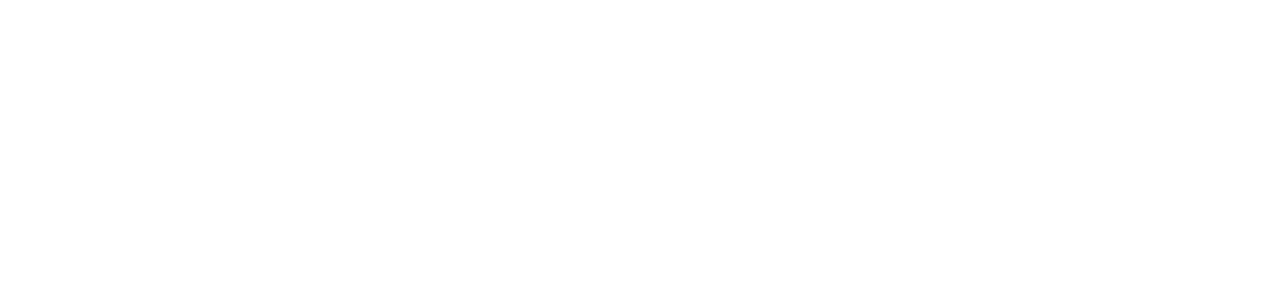
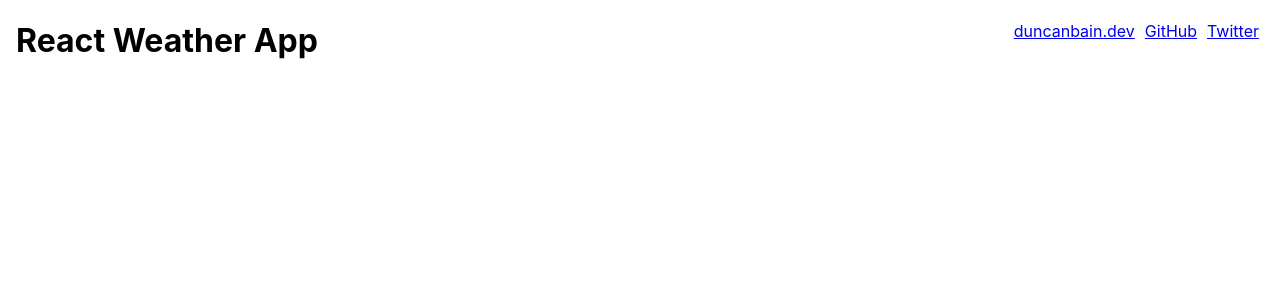
Before and after one commit to duncanjbain/weather-forecast-app, a React (Create React App) app: page / in a window 1280 px wide. Shown: the top 300 px of the page. Built offline with nearby package versions, Linux system fonts and the light colour scheme.

Commit message:
Added header and navigation

```diff
--- a/src/App.js
+++ b/src/App.js
@@ -1,13 +1,23 @@
-import React from 'react';
-import GlobalStyle from './theme/globalStyle'
+import React from "react";
+import GlobalStyle from "./theme/globalStyle";
+import styled from "styled-components";
+import Header from "./Components/Header";
 
+
+const AppContainer = styled.div`
+  padding: 10px;
+  display: flex;
+  flex-direction: column;
+  align-items: center;
+`;
 
 function App() {
   return (
     <>
-    <GlobalStyle></GlobalStyle>
-    <div className="container">
-    </div>
+      <GlobalStyle />
+      <Header />
+      <AppContainer>
+      </AppContainer>
     </>
   );
 }
--- /dev/null
+++ b/src/Components/Header.js
@@ -0,0 +1,44 @@
+import React from "react";
+import styled from "styled-components";
+
+const HeaderContainer = styled.div`
+  display: flex;
+  flex-direction: row;
+  justify-content: space-between;
+  padding: 0 1rem 0 1rem;
+`;
+
+const NavItems = styled.ul`
+  display: flex;
+  flex-direction: row;
+`;
+
+const NavItem = styled.li`
+  padding: 5px;
+  list-style: none;
+`;
+
+const NavLink = styled.a`
+  font-size: 1rem;
+`;
+
+const Header = () => {
+  return (
+    <HeaderContainer>
+      <h1>React Weather App</h1>
+      <NavItems>
+        <NavItem>
+          <NavLink href="https://duncanbain.dev">duncanbain.dev</NavLink>
+        </NavItem>
+        <NavItem>
+          <a href="https://github.com/duncanjbain/">GitHub</a>
+        </NavItem>
+        <NavItem>
+          <a href="https://twitter.com/duncanbain">Twitter</a>
+        </NavItem>
+      </NavItems>
+    </HeaderContainer>
+  );
+};
+
+export default Header;
--- a/src/index.js
+++ b/src/index.js
@@ -1,11 +1,9 @@
 import React from 'react';
 import ReactDOM from 'react-dom';
 import App from './App';
-import GlobalStyle from './theme/globalStyle'
 
 ReactDOM.render(
   <React.StrictMode>
-    <GlobalStyle />
     <App />
   </React.StrictMode>,
   document.getElementById('root')
```
